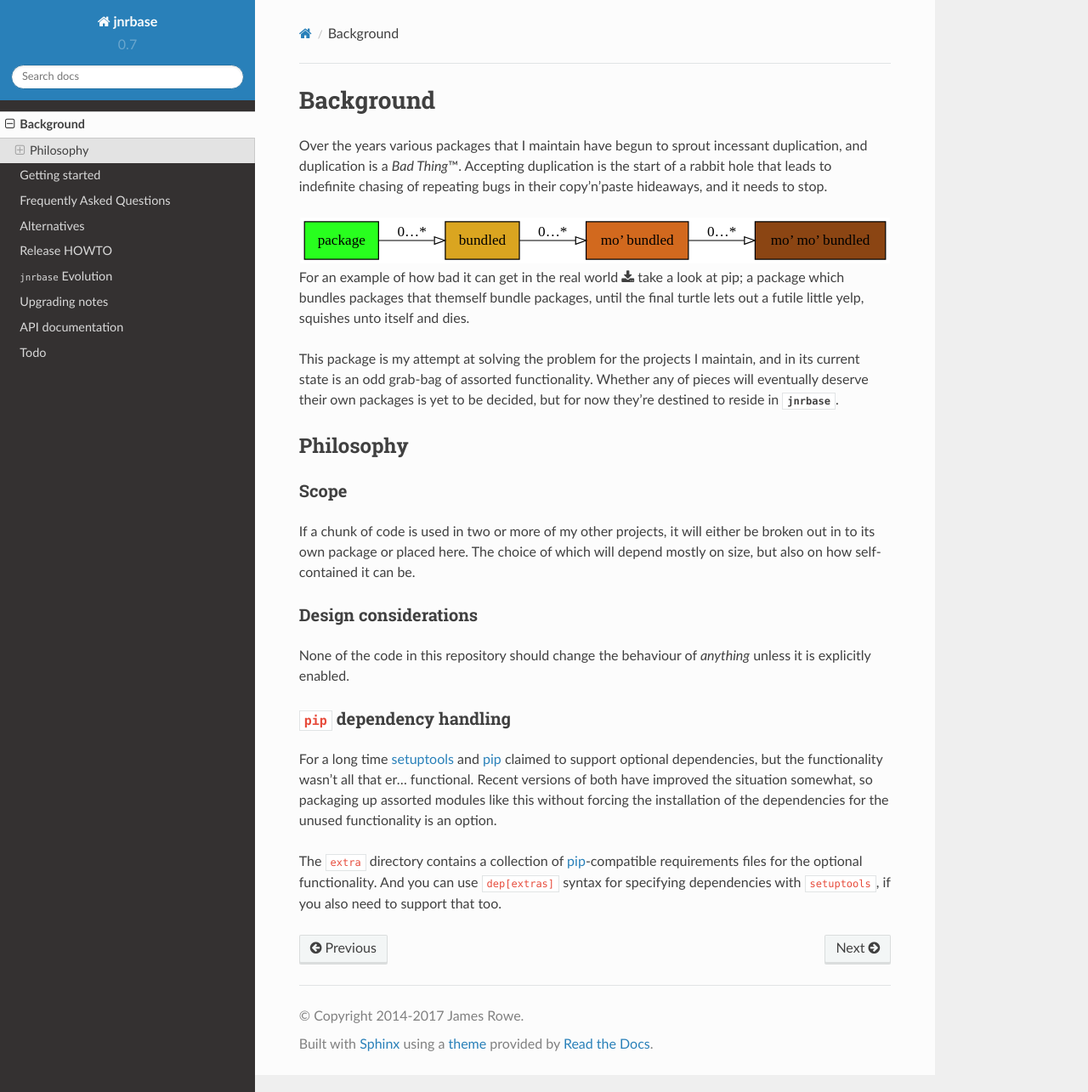
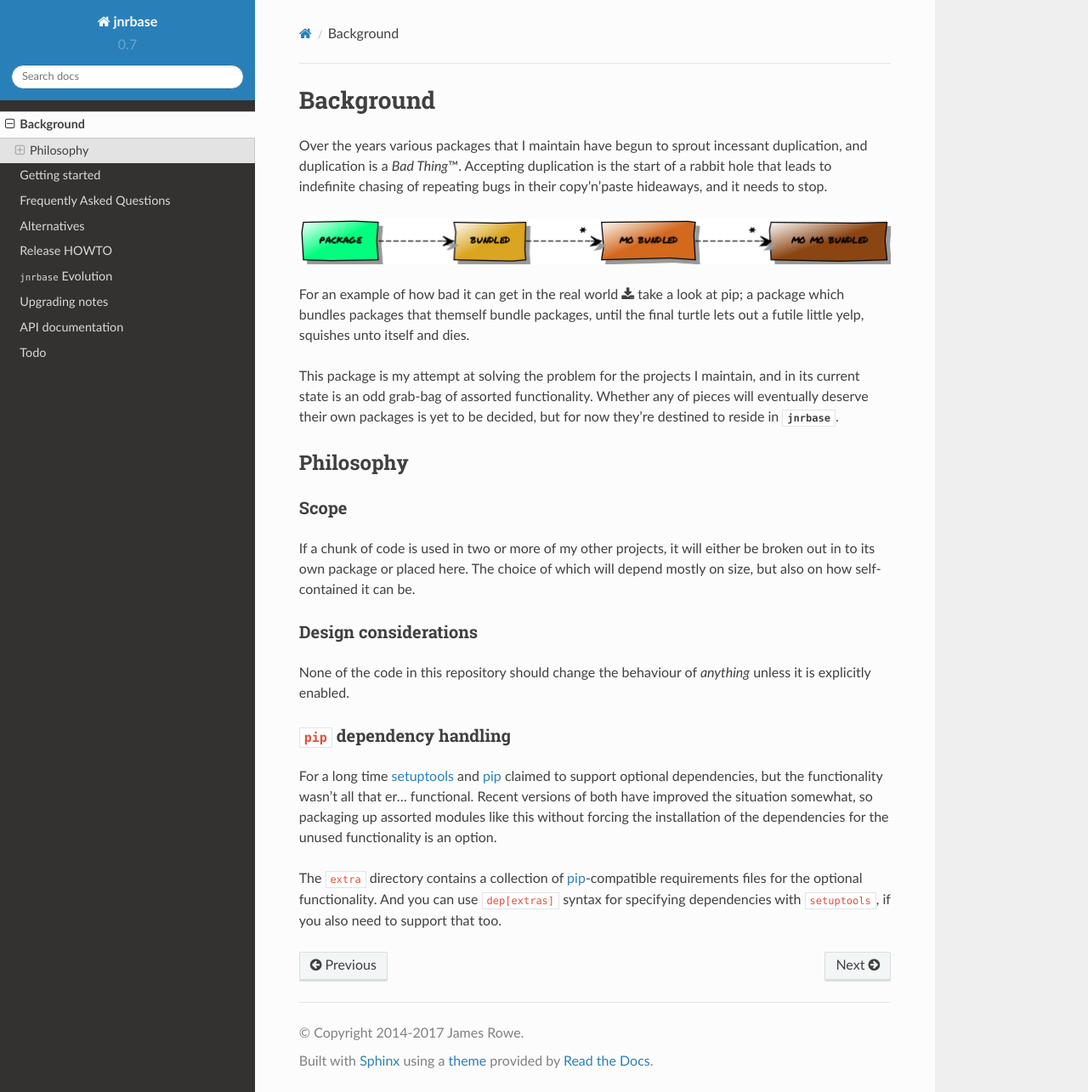
Before and after one commit to JNRowe/jnrbase, a Sphinx documentation site: the page built from doc/background.rst, in a window 1280 px wide and 1285 px high. Shown: the whole window at 85% size. Built offline with Sphinx 7.4.7 and the Read the Docs theme 2.0.0, drawn with Linux system fonts in a browser that asks for light colours.

Commit message:
Include generated dot image for docs
Sadly, the fonts and such cause problems on remote builds.

```diff
--- a/doc/background.rst
+++ b/doc/background.rst
@@ -6,8 +6,10 @@ duplication, and duplication is a *Bad Thing*\ ™.  Accepting duplication is th
 start of a rabbit hole that leads to indefinite chasing of repeating bugs in
 their copy’n’paste hideaways, and it needs to stop.
 
-.. digraph:: nightmare
+.. image:: images/depends.png
+    :alt: Example bundled dependency list
 
+..
     graph [rankdir=LR]
     node [fontname="Permanent Marker", shape=box, style=filled]
     edge [fontname="Permanent Marker", arrowhead=empty, label="0…*"]
--- a/doc/conf.py
+++ b/doc/conf.py
@@ -34,8 +34,8 @@ if not on_rtd:
 # General configuration {{{
 extensions = \
     ['sphinx.ext.{}'.format(ext)
-     for ext in ['autodoc', 'coverage', 'doctest', 'extlinks', 'graphviz',
-                 'intersphinx', 'napoleon', 'todo', 'viewcode']] \
+     for ext in ['autodoc', 'coverage', 'doctest', 'extlinks', 'intersphinx',
+                 'napoleon', 'todo', 'viewcode']] \
     + ['sphinxcontrib.{}'.format(ext) for ext in []]
 
 if not on_rtd:
```
Also changed, not shown: doc/images/depends.png (added), 1 other file.
